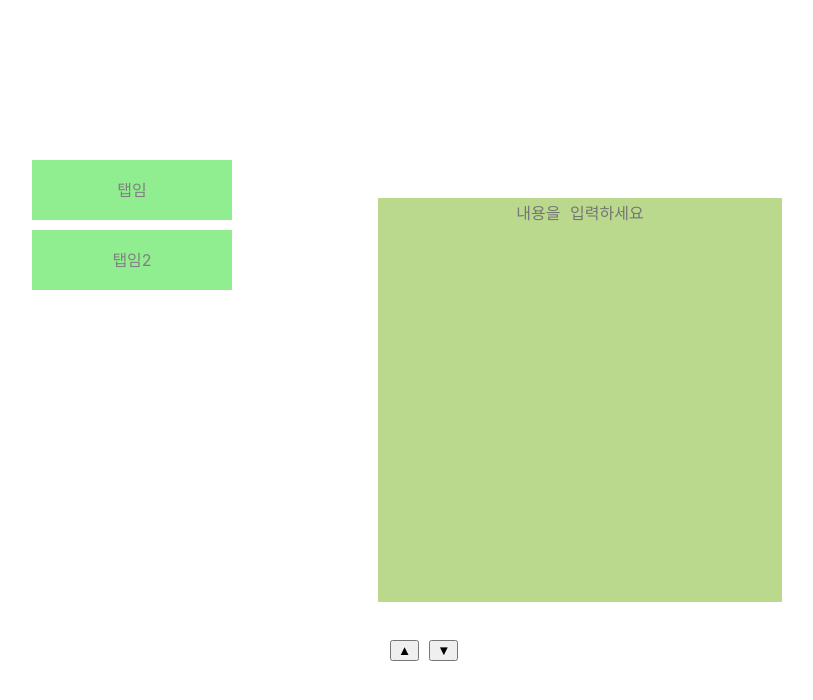
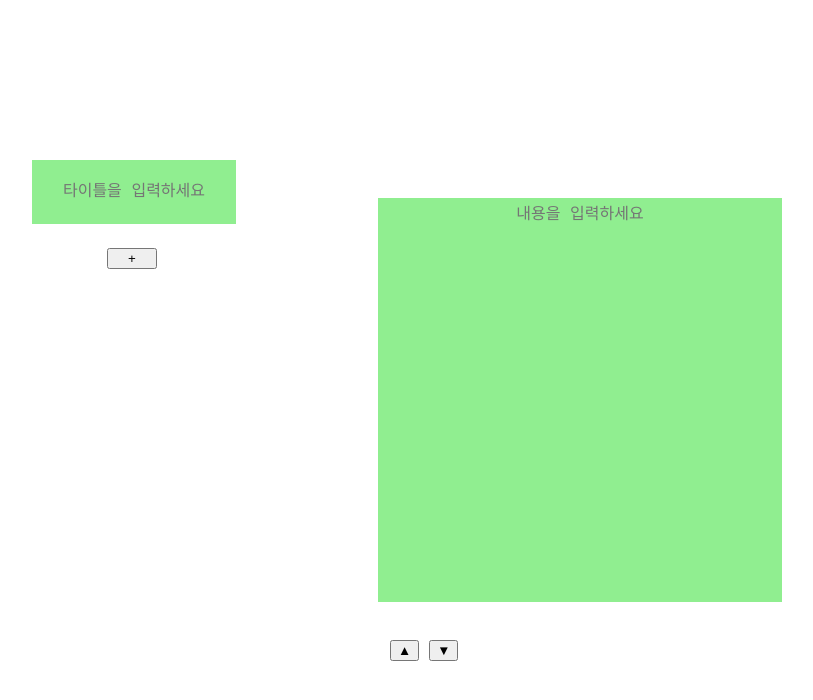
Before and after one commit to bubbletea03/project_memoWeb, a React (Create React App) app: page / in a window 1280 px wide. Shown: the top 700 px of the page, without its empty margins (60-873 px from the left). Built offline with nearby package versions, Linux system fonts and the light colour scheme.

Commit message:
메모 탭마다 타이틀 저장되게 함

```diff
--- a/src/App.css
+++ b/src/App.css
@@ -7,6 +7,13 @@
   width: 200px;
   height: 500px;
   background-color: transparent;
+}
+
+.memoTab-add-btn{
+  width: 50px;
+  display: block;
+  margin: 10px auto;
+  text-align: center;
 }
 
 .buttons{
--- a/src/App.js
+++ b/src/App.js
@@ -1,22 +1,47 @@
 import logo from './logo.svg';
 import './App.css';
-import { useState } from 'react';
+import { useEffect, useState } from 'react';
 
 import Buttons from './components/Buttons';
 import MemoTabs from './components/MemoTabs';
 import MemoBox from './components/MemoBox';
 
+import { set_localStorageArr_element } from './functions';
+
+/*
+  memo_content : ["문자열", "문자열", "문자열" . . . ]
+*/
+
 function App() {
   let [fontSize, set_fontSize] = useState(16);
+  let [memoTab_index, set_memoTab_index] = useState(0);
+
+  if(localStorage.getItem("memo_content") == null){
+    localStorage.setItem("memo_content", JSON.stringify([""]));
+  }
+  if(localStorage.getItem("memoTabs") == null){
+    localStorage.setItem("memoTabs", JSON.stringify(["lightgreen"]));
+  }
+  if(localStorage.getItem("memoTab_titles") == null){
+    localStorage.setItem("memoTab_titles", JSON.stringify([""]));
+  }
+
   return (
     <>
       <MemoBox
-        defaultValue={localStorage.getItem("memo_content")}
-        onChange={(e)=>{localStorage.setItem("memo_content", e.target.value)}}
+        defaultValue={
+            JSON.parse(localStorage.getItem("memo_content"))[memoTab_index]
+        }
+        onChange={(e)=>{
+          set_localStorageArr_element("memo_content", memoTab_index, e.target.value);
+        }}
         placeholder='내용을 입력하세요'
-        fontSize={fontSize+"px"}/>
+        fontSize={fontSize+"px"}
+        backgroundColor={
+          JSON.parse(localStorage.getItem("memoTabs"))[memoTab_index]
+      }/>
 
-      <MemoTabs/>
+      <MemoTabs memoTab_index={memoTab_index}/>
 
       <Buttons
         fontSize={fontSize}
--- a/src/components/MemoBox.js
+++ b/src/components/MemoBox.js
@@ -10,7 +10,7 @@ const MemoBox = styled.textarea`
   resize: none;
   width: 400px;
   height: 400px;
-  background-color: rgb(187, 217, 141);
+  background-color: ${(props) => props.backgroundColor};
 
   text-align: center;
 
--- a/src/components/MemoTabs.js
+++ b/src/components/MemoTabs.js
@@ -1,12 +1,16 @@
 import styled from "styled-components";
+import { useState } from "react";
+import { get_randomColor, push_localStorageArr, set_localStorageArr_element } from "../functions";
 
-const MemoTab = styled.div`
-  background-color: ${(props) => props.backgroundColor || "lightgreen"};
+const MemoTab = styled.textarea`
+  background-color: ${(props) => props.backgroundColor};
   width: 100%;
   height: 60px;
+  resize: none;
   line-height: 60px;
 
   margin: 10px auto;
+  border: 0;
 
   text-align: center;
   font-size: 16px;
@@ -16,12 +20,34 @@ const MemoTab = styled.div`
   animation-duration: 1.0s;
 `
 
-function MemoTabs(){
+function MemoTabs({memoTab_index}){
+
+    let [memoTabArr, set_memoTabArr] = useState(JSON.parse(localStorage.getItem("memoTabs")));
     return (
         <>
           <div className="memoTab-box">
-            <MemoTab>탭임</MemoTab>
-            <MemoTab>탭임2</MemoTab>
+            {
+              memoTabArr.map((element, i)=>{
+                  return (
+                    <MemoTab defaultValue={
+                          JSON.parse(localStorage.getItem("memoTab_titles"))[i]
+                      }
+                      onChange={(e)=>{
+                        set_localStorageArr_element("memoTab_titles", i, e.target.value);
+                      }}
+                      placeholder='타이틀을 입력하세요'
+                      key={i} backgroundColor={element}
+                      />
+                  )
+              })
+
+            }
+            <button className="memoTab-add-btn" onClick={()=>{
+              push_localStorageArr("memoTabs", get_randomColor());
+              set_memoTabArr(JSON.parse(localStorage.getItem("memoTabs")));
+
+              push_localStorageArr("memoTab_titles", "");
+            }}>+</button>
           </div>
         </>
     )
--- /dev/null
+++ b/src/functions.js
@@ -0,0 +1,26 @@
+export function get_randomColor(){
+    let r = 150 + Math.floor(Math.random() * 106);
+    let g = 150 + Math.floor(Math.random() * 106);
+    let b = 150 + Math.floor(Math.random() * 106);
+
+    return String(`rgb(${String(r)}, ${String(g)}, ${String(b)})`);
+}
+
+/*
+    localStorage에 있는 "배열"의 원하는 인덱스에
+    원하는 값을 담는다.
+                            ex) func("memoValueArr", 3, "안녕하세요");
+*/
+export function set_localStorageArr_element(valueName, index, content){
+    let copy = JSON.parse(localStorage.getItem(valueName));
+    copy[index] = content;
+    copy = JSON.stringify(copy);
+    localStorage.setItem(valueName, copy);
+}
+
+export function push_localStorageArr(valueName, content){
+    let copy = JSON.parse(localStorage.getItem(valueName));
+    copy.push(content);
+    copy = JSON.stringify(copy);
+    localStorage.setItem(valueName, copy);
+}
```
